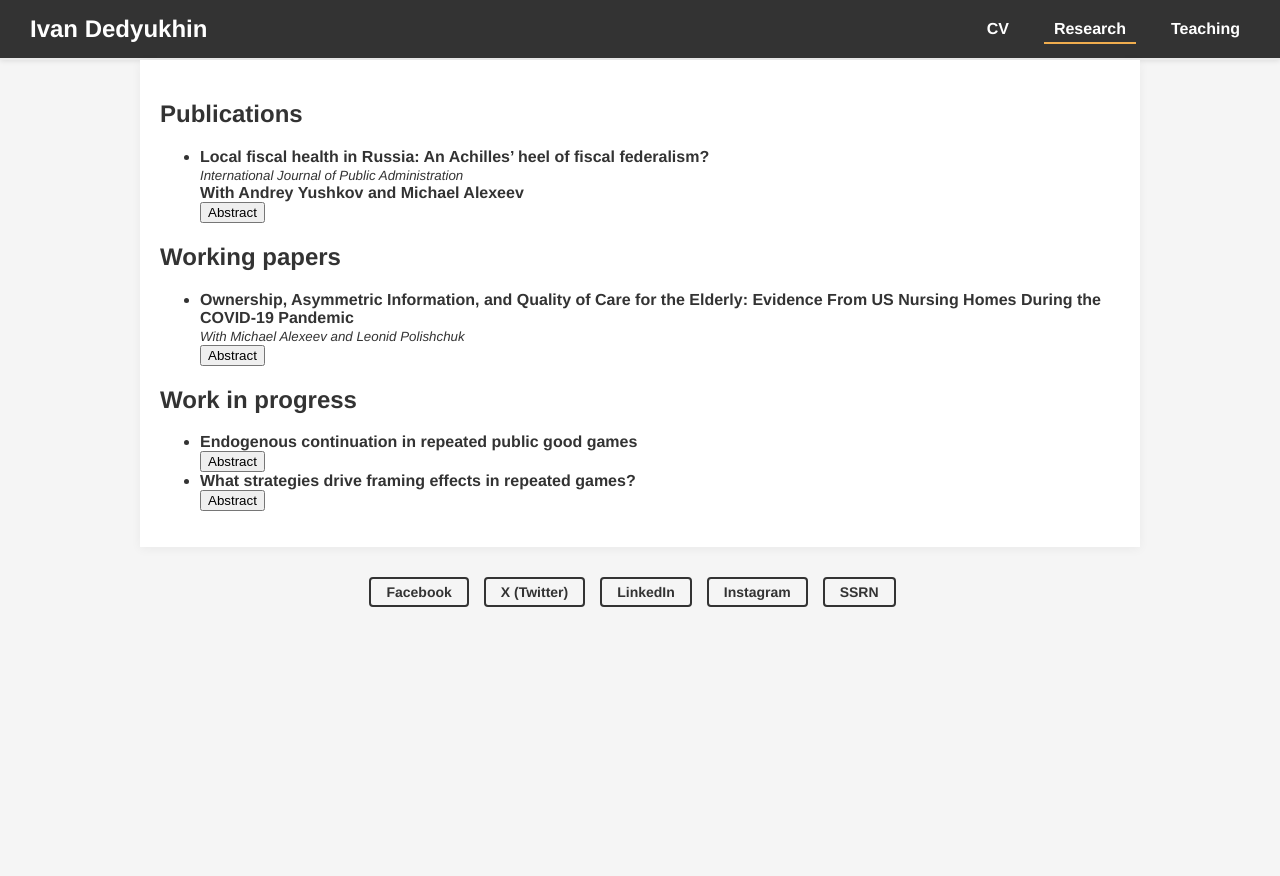
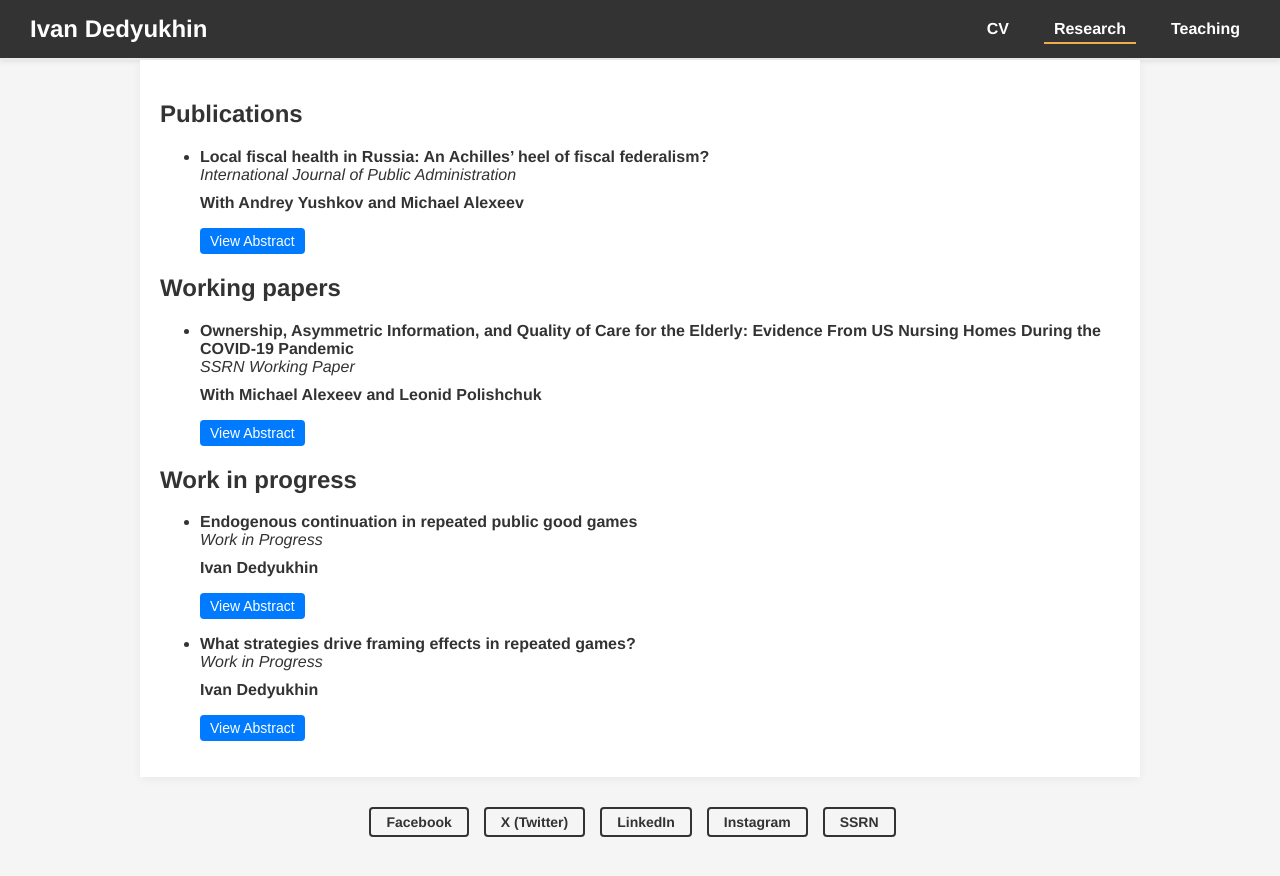
Before and after one commit to Dedyukhin/dedyukhin.github.io, a Jekyll site: the page built from Research.md, in a window 1280 px wide. Shown: the top 876 px of the page. Built offline with Jekyll 4.4.1, drawn with Linux system fonts in a browser that asks for light colours.

Commit message:
Update Research.md

```diff
--- a/Research.md
+++ b/Research.md
@@ -4,38 +4,66 @@ title: Research
 permalink: /research/
 ---
 
+<style>
+  .abstract-button {
+    background-color: #007bff;
+    color: white;
+    border: none;
+    padding: 5px 10px;
+    font-size: 14px;
+    cursor: pointer;
+    border-radius: 4px;
+    transition: background-color 0.3s;
+  }
+  .abstract-button:hover {
+    background-color: #0056b3;
+  }
+  .abstract-container {
+    display: none;
+    margin-top: 10px;
+  }
+  .publication-info {
+    font-style: italic;
+    margin-bottom: 10px;
+  }
+  .author-names {
+    font-weight: bold;
+  }
+</style>
+
 Publications
 ---
 - **[Local fiscal health in Russia: An Achilles’ heel of fiscal federalism?](https://www.tandfonline.com/doi/full/10.1080/01900692.2024.2399133)**
-  <small><i>International Journal of Public Administration</i></small>
-  <span style="font-weight: bold;">With Andrey Yushkov and Michael Alexeev</span>
-  <button onclick="toggleAbstract('abstract1')">Abstract</button>
-  <div id="abstract1" style="display:none;">This paper discusses the fiscal health of local governments in Russia, analyzing the implications of fiscal federalism...</div>
+  <div class="publication-info">International Journal of Public Administration</div>
+  <div class="author-names">With Andrey Yushkov and Michael Alexeev</div>
+  <button class="abstract-button" onclick="toggleAbstract('abstract1')">View Abstract</button>
+  <div id="abstract1" class="abstract-container">This paper discusses the fiscal health of local governments in Russia, analyzing the implications of fiscal federalism...</div>
 
 Working papers
 ---
 - **[Ownership, Asymmetric Information, and Quality of Care for the Elderly: Evidence From US Nursing Homes During the COVID-19 Pandemic](https://ssrn.com/abstract=4906864)**
-  <small><i>With Michael Alexeev and Leonid Polishchuk</i></small>
-  <button onclick="toggleAbstract('abstract2')">Abstract</button>
-  <div id="abstract2" style="display:none;">This study examines how ownership structures and asymmetric information affected the quality of care in US nursing homes...</div>
+  <div class="publication-info">SSRN Working Paper</div>
+  <div class="author-names">With Michael Alexeev and Leonid Polishchuk</div>
+  <button class="abstract-button" onclick="toggleAbstract('abstract2')">View Abstract</button>
+  <div id="abstract2" class="abstract-container">This study examines how ownership structures and asymmetric information affected the quality of care in US nursing homes...</div>
 
 Work in progress
 ---
 - **Endogenous continuation in repeated public good games**
-  <button onclick="toggleAbstract('abstract3')">Abstract</button>
-  <div id="abstract3" style="display:none;">This project explores endogenous continuation in public good games and its effect on player cooperation...</div>
+  <div class="publication-info">Work in Progress</div>
+  <div class="author-names">Ivan Dedyukhin</div>
+  <button class="abstract-button" onclick="toggleAbstract('abstract3')">View Abstract</button>
+  <div id="abstract3" class="abstract-container">This project explores endogenous continuation in public good games and its effect on player cooperation...</div>
 
 - **What strategies drive framing effects in repeated games?**
-  <button onclick="toggleAbstract('abstract4')">Abstract</button>
-  <div id="abstract4" style="display:none;">This research analyzes the strategic decision-making behind framing effects in repeated game scenarios...</div>
+  <div class="publication-info">Work in Progress</div>
+  <div class="author-names">Ivan Dedyukhin</div>
+  <button class="abstract-button" onclick="toggleAbstract('abstract4')">View Abstract</button>
+  <div id="abstract4" class="abstract-container">This research analyzes the strategic decision-making behind framing effects in repeated game scenarios...</div>
 
 <script>
 function toggleAbstract(id) {
   var abstract = document.getElementById(id);
-  if (abstract.style.display === "none") {
-    abstract.style.display = "block";
-  } else {
-    abstract.style.display = "none";
-  }
+  abstract.style.display = abstract.style.display === "none" ? "block" : "none";
 }
 </script>
```
